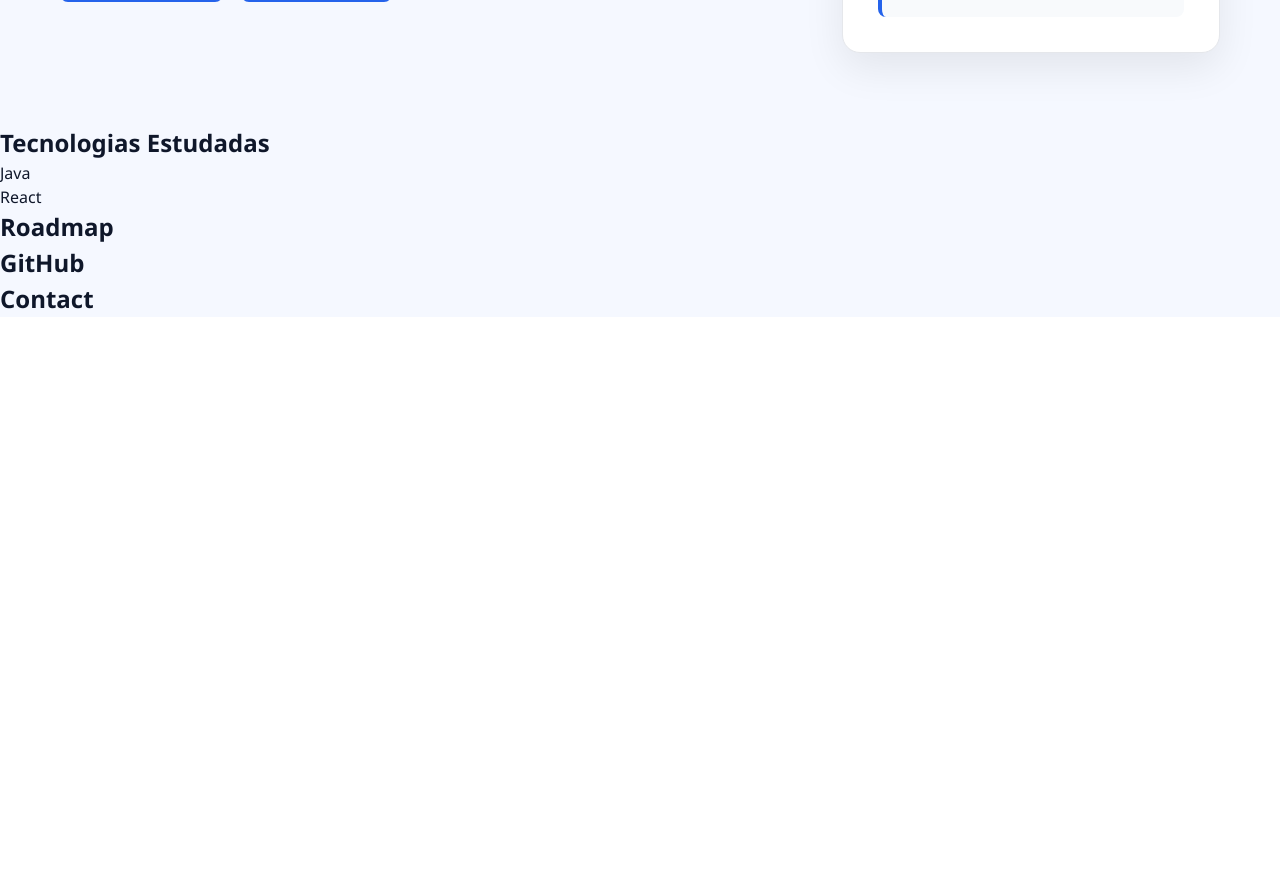
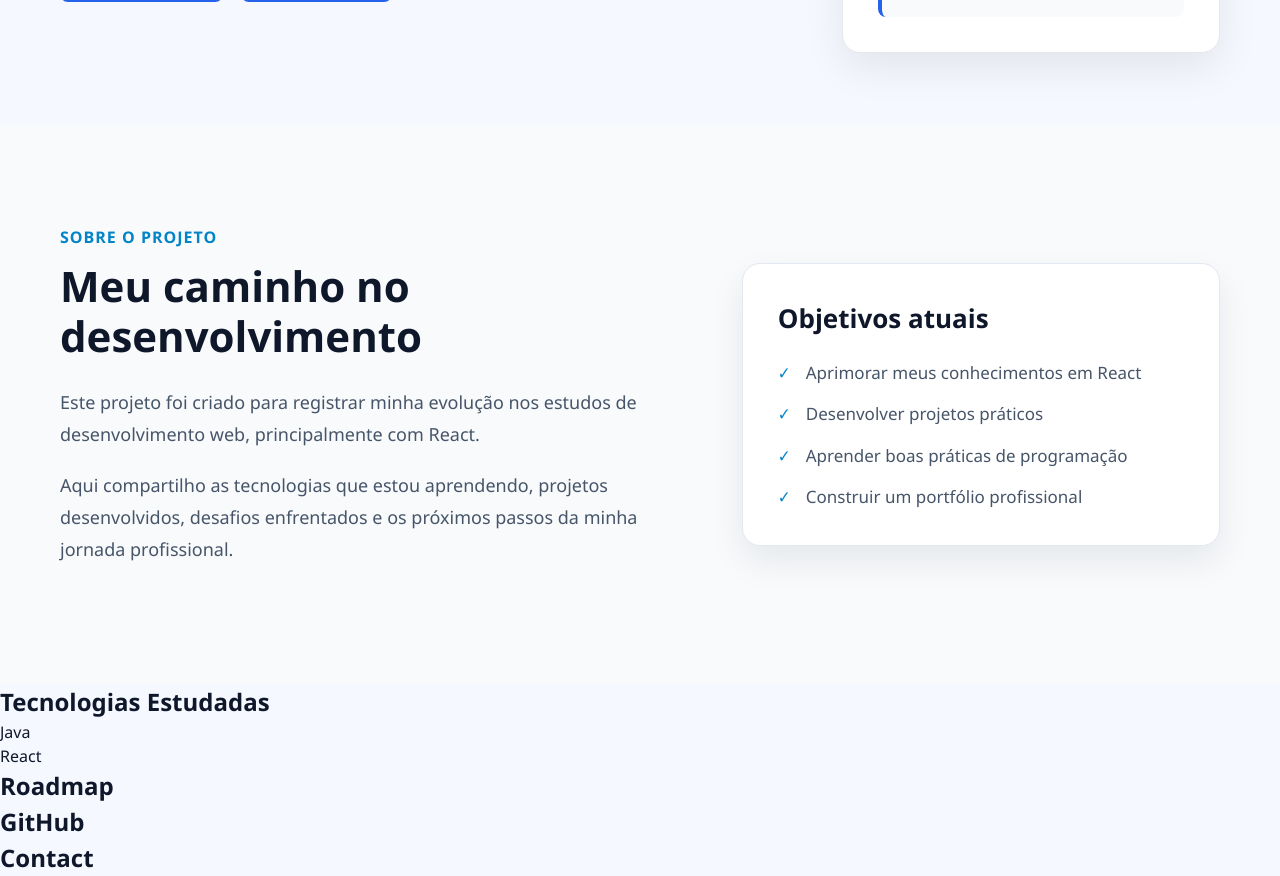
Before and after one commit to AlexandreAkkt/RoadmapReact, a React (Vite) app: page / in a window 1280 px wide. Shown: the part 680-1556 px from the top of the page. Before the commit the page ends 997 px from the top, so only its background shows below. Built offline with nearby package versions, Linux system fonts and the light colour scheme.

Commit message:
Desenvolve seção About com apresentação do projeto

```diff
--- a/src/Components/About/About.css
+++ b/src/Components/About/About.css
@@ -0,0 +1,70 @@
+#about {
+  padding: 100px 20px;
+  background-color: #f8fafc;
+}
+
+.about-container {
+  display: grid;
+  grid-template-columns: 1.3fr 1fr;
+  align-items: center;
+  gap: 60px;
+}
+
+.section-subtitle {
+  display: inline-block;
+  margin-bottom: 12px;
+  color: #0284c7;
+  font-size: 16px;
+  font-weight: 600;
+  text-transform: uppercase;
+  letter-spacing: 1px;
+}
+
+.about-content h2 {
+  margin-bottom: 24px;
+  color: #0f172a;
+  font-size: 42px;
+  line-height: 1.2;
+}
+
+.about-content p {
+  margin-bottom: 18px;
+  color: #475569;
+  font-size: 18px;
+  line-height: 1.8;
+}
+
+.about-card {
+  padding: 35px;
+  background-color: #ffffff;
+  border: 1px solid #e2e8f0;
+  border-radius: 18px;
+  box-shadow: 0 15px 35px rgba(15, 23, 42, 0.08);
+}
+
+.about-card h3 {
+  margin-bottom: 22px;
+  color: #0f172a;
+  font-size: 26px;
+}
+
+.about-card ul {
+  display: flex;
+  flex-direction: column;
+  gap: 16px;
+}
+
+.about-card li {
+  position: relative;
+  padding-left: 28px;
+  color: #475569;
+  font-size: 17px;
+}
+
+.about-card li::before {
+  content: "✓";
+  position: absolute;
+  left: 0;
+  color: #0284c7;
+  font-weight: 700;
+}
--- a/src/Components/About/About.jsx
+++ b/src/Components/About/About.jsx
@@ -1,7 +1,39 @@
 import "./About.css";
 
 function About() {
-  return <section id="about"></section>;
+  return (
+    <section id="about">
+      <div className="container about-container">
+        <div className="about-content">
+          <span className="section-subtitle">Sobre o projeto</span>
+
+          <h2>Meu caminho no desenvolvimento</h2>
+
+          <p>
+            Este projeto foi criado para registrar minha evolução nos estudos de
+            desenvolvimento web, principalmente com React.
+          </p>
+
+          <p>
+            Aqui compartilho as tecnologias que estou aprendendo, projetos
+            desenvolvidos, desafios enfrentados e os próximos passos da minha
+            jornada profissional.
+          </p>
+        </div>
+
+        <div className="about-card">
+          <h3>Objetivos atuais</h3>
+
+          <ul>
+            <li>Aprimorar meus conhecimentos em React</li>
+            <li>Desenvolver projetos práticos</li>
+            <li>Aprender boas práticas de programação</li>
+            <li>Construir um portfólio profissional</li>
+          </ul>
+        </div>
+      </div>
+    </section>
+  );
 }
 
 export default About;
--- a/src/Components/Hero/Hero.css
+++ b/src/Components/Hero/Hero.css
@@ -103,39 +103,3 @@
   color: #334155;
   border-left: 4px solid #2563eb;
 }
-
-/* Responsivo */
-
-@media (max-width: 900px) {
-  .hero-content {
-    grid-template-columns: 1fr;
-    text-align: center;
-  }
-
-  .hero-text p {
-    margin: auto;
-    margin-bottom: 35px;
-  }
-
-  .hero-buttons {
-    justify-content: center;
-  }
-
-  .hero-text h1 {
-    font-size: 42px;
-  }
-}
-
-@media (max-width: 600px) {
-  .hero-text h1 {
-    font-size: 34px;
-  }
-
-  .hero-buttons {
-    flex-direction: column;
-  }
-
-  .hero-buttons a {
-    text-align: center;
-  }
-}
```
